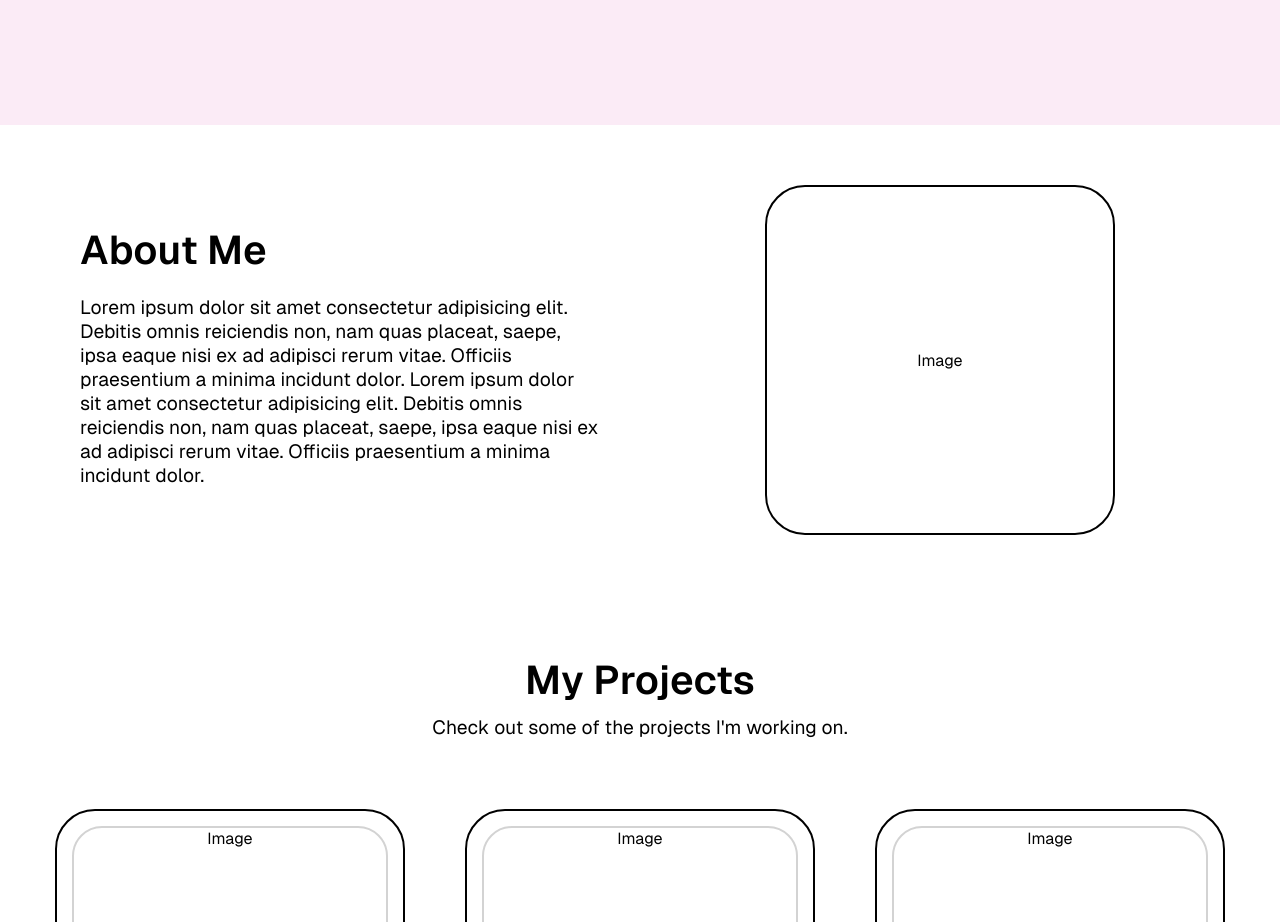
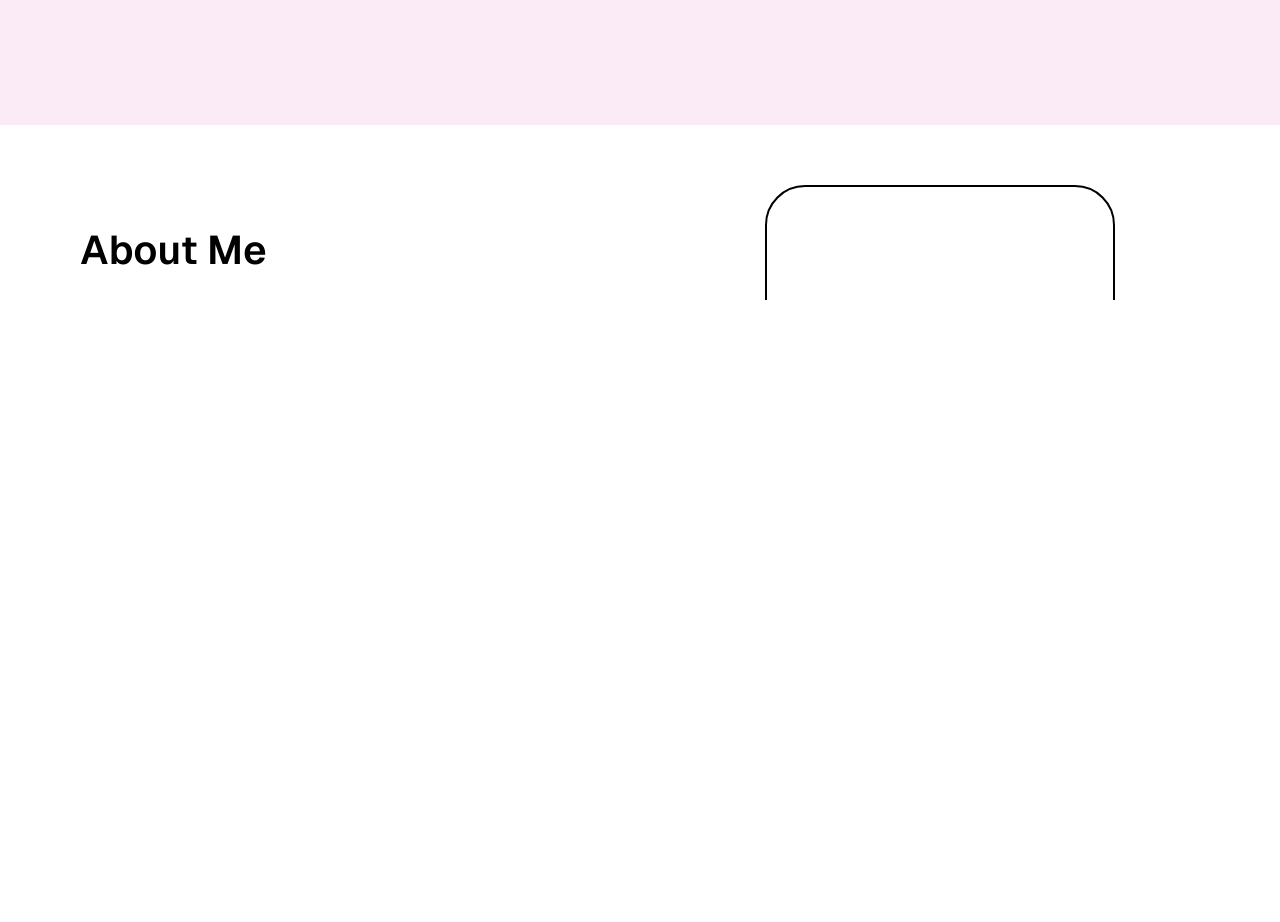
Before and after one commit to zainabch123/updated-portfolio-react-app, a React (Vite) app: page / in a window 1280 px wide. Shown: the part 500-1422 px from the top of the page. After the commit the page ends 800 px from the top, so only its background shows below. Built offline with nearby package versions, Linux system fonts and the light colour scheme.

Commit message:
Updated about me section

```diff
--- a/src/AboutMe/AboutMe.jsx
+++ b/src/AboutMe/AboutMe.jsx
@@ -1,18 +1,13 @@
-import './aboutMe.css';
+import "./aboutMe.css";
 
 export default function AboutMe() {
   return (
-    <section className="about-section" id="about-section" data-aos="fade-up">
+    <section className="about-section" id="about-section">
       <div className="about-elements">
         <div className="about-me-text">
           <h2>About Me</h2>
           <p>
-          Lorem ipsum dolor sit amet consectetur adipisicing elit. Debitis omnis
-          reiciendis non, nam quas placeat, saepe, ipsa eaque nisi ex ad
-          adipisci rerum vitae. Officiis praesentium a minima incidunt dolor.
-          Lorem ipsum dolor sit amet consectetur adipisicing elit. Debitis omnis
-          reiciendis non, nam quas placeat, saepe, ipsa eaque nisi ex ad
-          adipisci rerum vitae. Officiis praesentium a minima incidunt dolor.
+            Hi, Im Zainab! I'm a full-stack developer and recent graduate of an intensive 6-month Software Development Bootcamp acquiring over 900 hours of training in modern, industry-relevant tech, taught by industry professionals. Formerly a History Teacher with effective interpersonal, critical thinking, and team building skills. Now eager to kickstart a career in Software Development with a new and dynamic company.
           </p>
         </div>
         <div className="about-me-image">Image</div>
--- a/src/AboutMe/aboutMe.css
+++ b/src/AboutMe/aboutMe.css
@@ -1,6 +1,4 @@
-
 .about-section {
-   scroll-margin-top: 100px;
   display: flex;
   flex-direction: column;
   justify-content: center;
--- a/src/App.jsx
+++ b/src/App.jsx
@@ -27,15 +27,15 @@ function App() {
   //   return () => clearInterval(typingInterval);
   // }, [index]);
 
-  useEffect(() => {
-    AOS.init({
-      duration: 500,
-      offset: 250,
-      easing: "ease-in-out",
-      once: false,
-      disable: "mobile",
-    });
-  }, []);
+  // useEffect(() => {
+  //   AOS.init({
+  //     duration: 500,
+  //     offset: 250,
+  //     easing: "ease-in-out",
+  //     once: false,
+  //     disable: "mobile",
+  //   });
+  // }, []);
 
   return (
     <div className="container">
--- a/src/Contact/Contact.jsx
+++ b/src/Contact/Contact.jsx
@@ -5,7 +5,6 @@ export default function Contact() {
       <section
         className="contact-section"
         id="contact-section"
-      data-aos="fade-up"
       >
         <h2>Get in touch</h2>
         <p>
--- a/src/Contact/contact.css
+++ b/src/Contact/contact.css
@@ -1,8 +1,7 @@
 
 .contact-section {
-  scroll-margin-top: 100px;
   text-align: center;
-  padding: 60px 0px 60px 0px;
+  padding: 60px 0px 0px 0px;
   background-color: rgb(245, 244, 244);
   justify-items: center;
 }
@@ -12,7 +11,7 @@
   flex-direction: column;
   max-width: 600px;
   margin: auto;
-  padding: 0px 10px 0px 10px;
+  padding: 0px 10px 60px 10px;
   gap: 15px;
   margin-top: 30px;
   justify-items: center;
--- a/src/Nav-Bar/navBar.css
+++ b/src/Nav-Bar/navBar.css
@@ -42,7 +42,7 @@
   flex-shrink: 0;
 }
 .nav-links:hover {
-  text-decoration: underline;
+  /* text-decoration: underline; */
   padding-top: 0px;
 }
 
--- a/src/Projects/MyProjects.jsx
+++ b/src/Projects/MyProjects.jsx
@@ -5,7 +5,6 @@ export default function MyProjects() {
     <section
       className="projects-section"
       id="projects-section"
-      data-aos="fade-up"
     >
       <h2>My Projects</h2>
       <p>Check out some of the projects I'm working on.</p>
--- a/src/Projects/projects.css
+++ b/src/Projects/projects.css
@@ -1,6 +1,5 @@
 
 .projects-section {
-  scroll-margin-top: 100px;
   text-align: center;
   padding: 60px 0px 60px 0px;
 }
--- a/src/Skills/Skills.jsx
+++ b/src/Skills/Skills.jsx
@@ -2,7 +2,7 @@ import './skills.css';
 
 export default function Skills() {
   return (
-    <section className="skills-section" id="skills-section" data-aos="fade-up">
+    <section className="skills-section" id="skills-section">
       <h2>My Skills</h2>
       <p>Here are some of the skills I have developed.</p>
       <section className="skills-grid">
--- a/src/Skills/skills.css
+++ b/src/Skills/skills.css
@@ -1,6 +1,5 @@
 
 .skills-section {
-  scroll-margin-top: 100px;
   text-align: center;
   padding: 60px 0px;
 }
--- a/src/index.css
+++ b/src/index.css
@@ -9,21 +9,21 @@
 .container {
   display: flex;
   flex-direction: column;
-  height: 100vh; /* Set height if necessary */
+  height: 100vh;
 }
 
 main {
   flex: 1;
   display: flex;
   flex-direction: column;
-  /* overflow: hidden; */
+  overflow: hidden;
 }
 
 .overflow-container {
   display: flex;
   flex-direction: column;
   flex-grow: 1;
-  /* overflow-y: auto; */
+  overflow-y: auto;
 }
 
 .title-section {
@@ -119,12 +119,6 @@ main {
 }
 
 
-.footer-section {
-  padding: 20px;
-  background-color: rgb(245, 244, 244);
-  text-align: start;
-  color: rgb(110, 108, 108);
-}
 
 @keyframes fadeInUp {
   0% {
@@ -136,6 +130,14 @@ main {
     transform: translateY(0);
   }
 }
+
+.footer-section {
+  padding: 20px;
+  background-color: rgb(245, 244, 244);
+  text-align: start;
+  color: rgb(110, 108, 108);
+}
+
 
 
 @media (max-width: 580px) {
```
Lines whose indentation alone changed are shown as unchanged.
